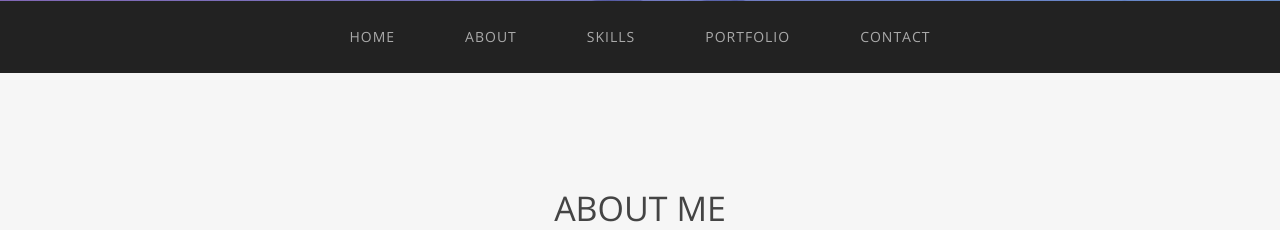
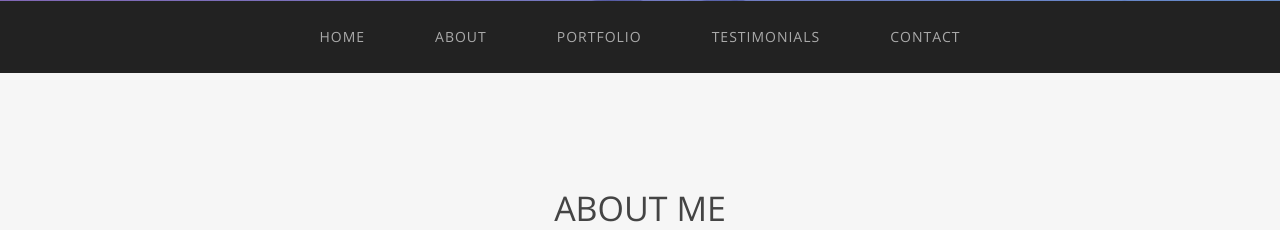
Before and after one commit to Tabebee/Its-Me-Tabebee, a PHP site: page / in a window 1280 px wide. Shown: the part 722-952 px from the top of the page. Run offline with PHP 8.4, Linux system fonts and the light colour scheme; some libraries are stand-ins or nearby versions.

Commit message:
need to fix 1200 width

```diff
--- a/css/style.css
+++ b/css/style.css
@@ -599,6 +599,9 @@ color: #2c3e50;
 	color: #526cbb;
 }
 
+#portfolio img {
+	min-height: 95%;
+}
 
 /* Media Queries */
 @media(min-width:768px) {
@@ -634,6 +637,9 @@ header .intro-text {
 }
 }
 
-#portfolio img {
-	min-height: 95%;
-}
+/*@media (min-width: 1200px) {*/
+	/*#portfolio img {*/
+		/*min-height: 95%;*/
+		/*margin: 5%;*/
+	/*}*/
+/*}*/
--- a/index.html
+++ b/index.html
@@ -67,9 +67,9 @@
               <li class="hidden"> <a href="#page-top"></a> </li>
               <li> <a class="page-scroll" href="#page-top">Home</a> </li>
               <li> <a class="page-scroll" href="#about">About</a> </li>
-              <li> <a class="page-scroll" href="#skills">Skills</a> </li>
+              <!--<li> <a class="page-scroll" href="#skills">Skills</a> </li>-->
               <li> <a class="page-scroll" href="#portfolio">Portfolio</a> </li>
-              <!--<li> <a class="page-scroll" href="#testimonials">Testimonials</a> </li>-->
+              <li> <a class="page-scroll" href="#testimonials">Testimonials</a> </li>
               <li> <a class="page-scroll" href="#contact">Contact</a> </li>
             </ul>
           </div>
```
